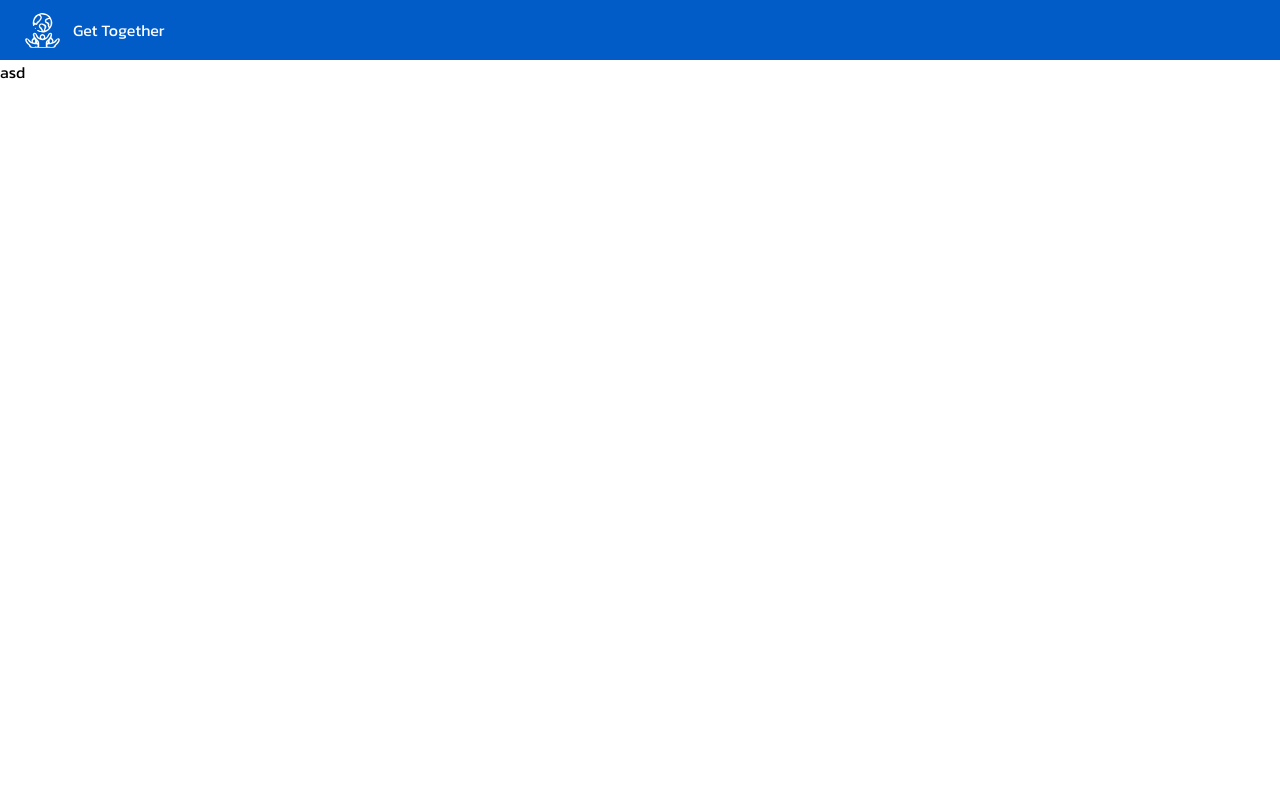
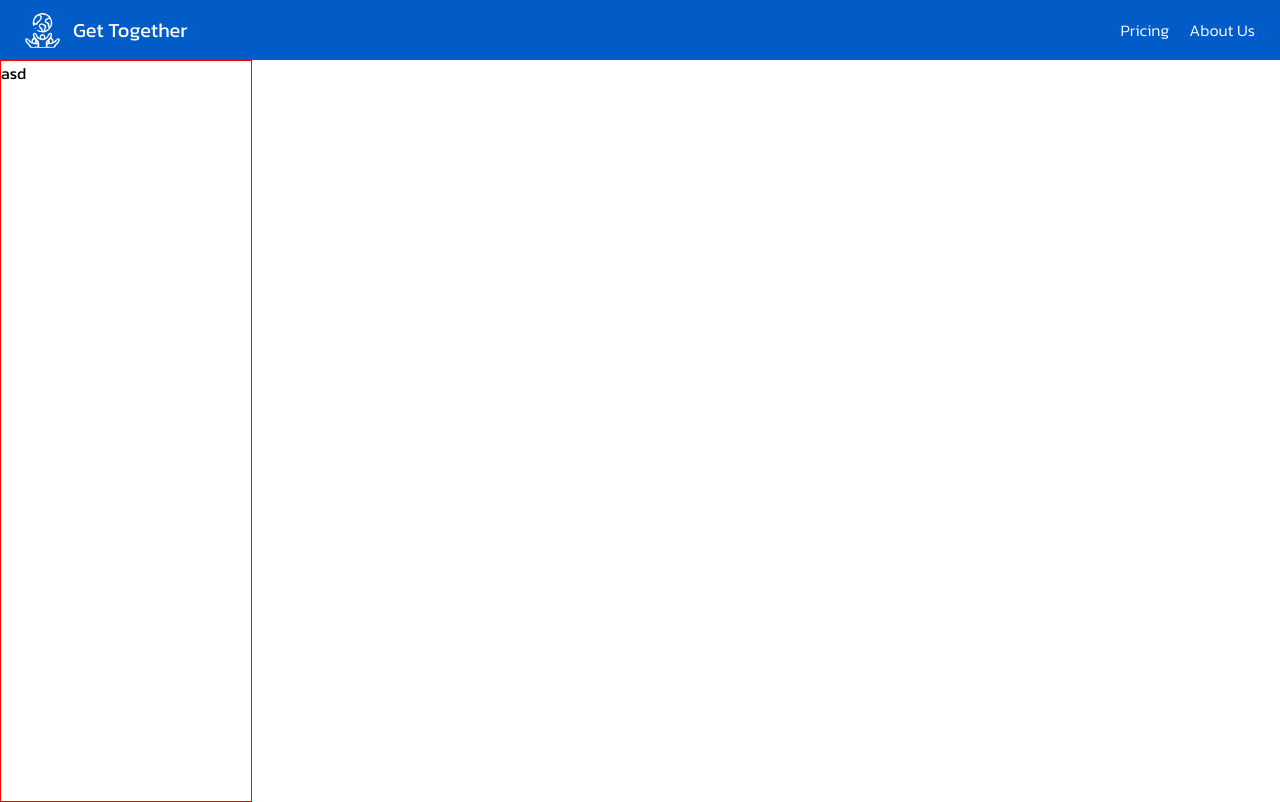
Before and after one commit to DvirYadai/chat, a React (Create React App) app in the folder client/: page / in a window 1280 px wide. Built offline with nearby package versions, Linux system fonts and the light colour scheme.

Commit message:
adding fonts and finishing header

```diff
--- a/client/public/index.html
+++ b/client/public/index.html
@@ -24,7 +24,7 @@
     <title>React App</title>
     <link rel="preconnect" href="https://fonts.googleapis.com">
     <link rel="preconnect" href="https://fonts.gstatic.com" crossorigin>
-    <link href="https://fonts.googleapis.com/css2?family=Kanit:wght@400;500;600;700&display=swap" rel="stylesheet">
+    <link href="https://fonts.googleapis.com/css2?family=Kanit:wght@300;400;500;600;700&display=swap" rel="stylesheet">
   </head>
   <body style="margin: 0;">
     <noscript>You need to enable JavaScript to run this app.</noscript>
--- a/client/src/components/pages/header.tsx
+++ b/client/src/components/pages/header.tsx
@@ -3,9 +3,15 @@ import { Flex, Svg, Text } from '../ui';
 
 export function Header() {
   return (
-    <Flex color="main.white" alignItems="center" fontSize={3} height="60px" bg="main.cyanBlue" pl="25px">
-      <Svg as={Logo} height="35px" width="35px" />
-      <Text pl="13px">Get Together</Text>
+    <Flex color="main.white" justifyContent="space-between" height="60px" bg="main.cyanBlue" p="0 25px">
+      <Flex alignItems="center" fontSize={5}>
+        <Svg as={Logo} height="35px" width="35px" />
+        <Text pl="13px">Get Together</Text>
+      </Flex>
+      <Flex alignItems="center" fontWeight={0}>
+        <Text pr="20px">Pricing</Text>
+        <Text>About Us</Text>
+      </Flex>
     </Flex>
   );
 }
--- a/client/src/components/pages/main.tsx
+++ b/client/src/components/pages/main.tsx
@@ -1,11 +1,12 @@
 import { Box } from '../ui';
 import { Header } from './header';
+import { Sidebar } from './sidebar';
 
 export function Main() {
   return (
     <Box height="100%" width="100%" fontFamily="Kanit">
       <Header />
-      asd
+      <Sidebar />
     </Box>
   );
 }
--- /dev/null
+++ b/client/src/components/pages/sidebar.tsx
@@ -0,0 +1,9 @@
+import { Box } from '../ui';
+
+export function Sidebar() {
+  return (
+    <Box width="250px" height="calc(100% - 60px)" border="1px solid red">
+      asd
+    </Box>
+  );
+}
--- a/client/src/components/ui/box.tsx
+++ b/client/src/components/ui/box.tsx
@@ -11,9 +11,23 @@ import {
   ColorProps,
   flexbox,
   FlexboxProps,
+  borders,
+  BordersProps,
+  position,
+  PositionProps,
+  opacity,
+  OpacityProps,
 } from 'styled-system';
 
-type BoxProps = FontSizeProps & SpaceProps & LayoutProps & TypographyProps & ColorProps & FlexboxProps;
+type BoxProps = FontSizeProps &
+  SpaceProps &
+  LayoutProps &
+  TypographyProps &
+  ColorProps &
+  FlexboxProps &
+  BordersProps &
+  PositionProps &
+  OpacityProps;
 
 export const Box = styled.div<BoxProps>`
   ${space}
@@ -21,4 +35,7 @@ export const Box = styled.div<BoxProps>`
     ${typography}
     ${color}
     ${flexbox}
+    ${borders}
+    ${position}
+    ${opacity}
 `;
```
